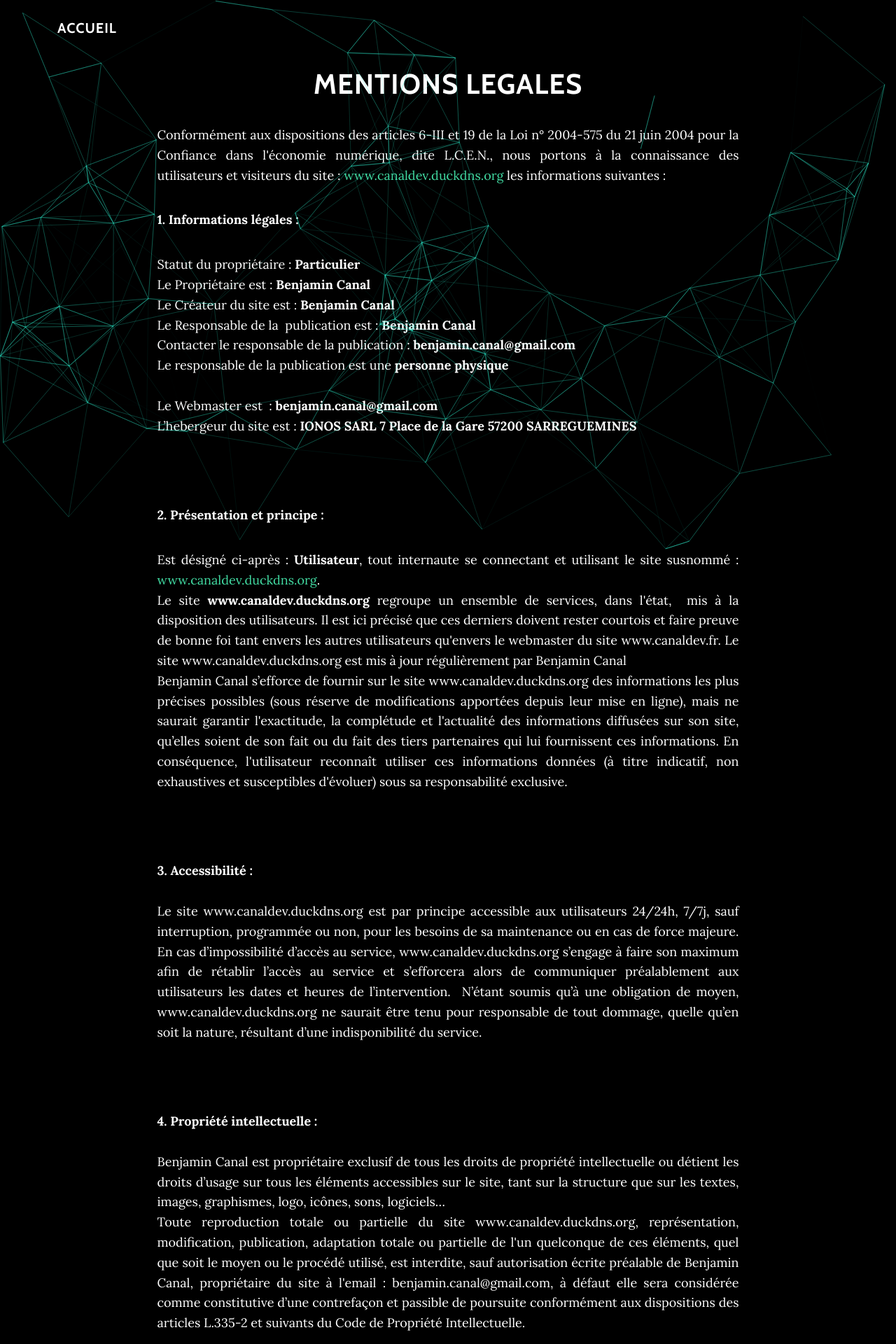
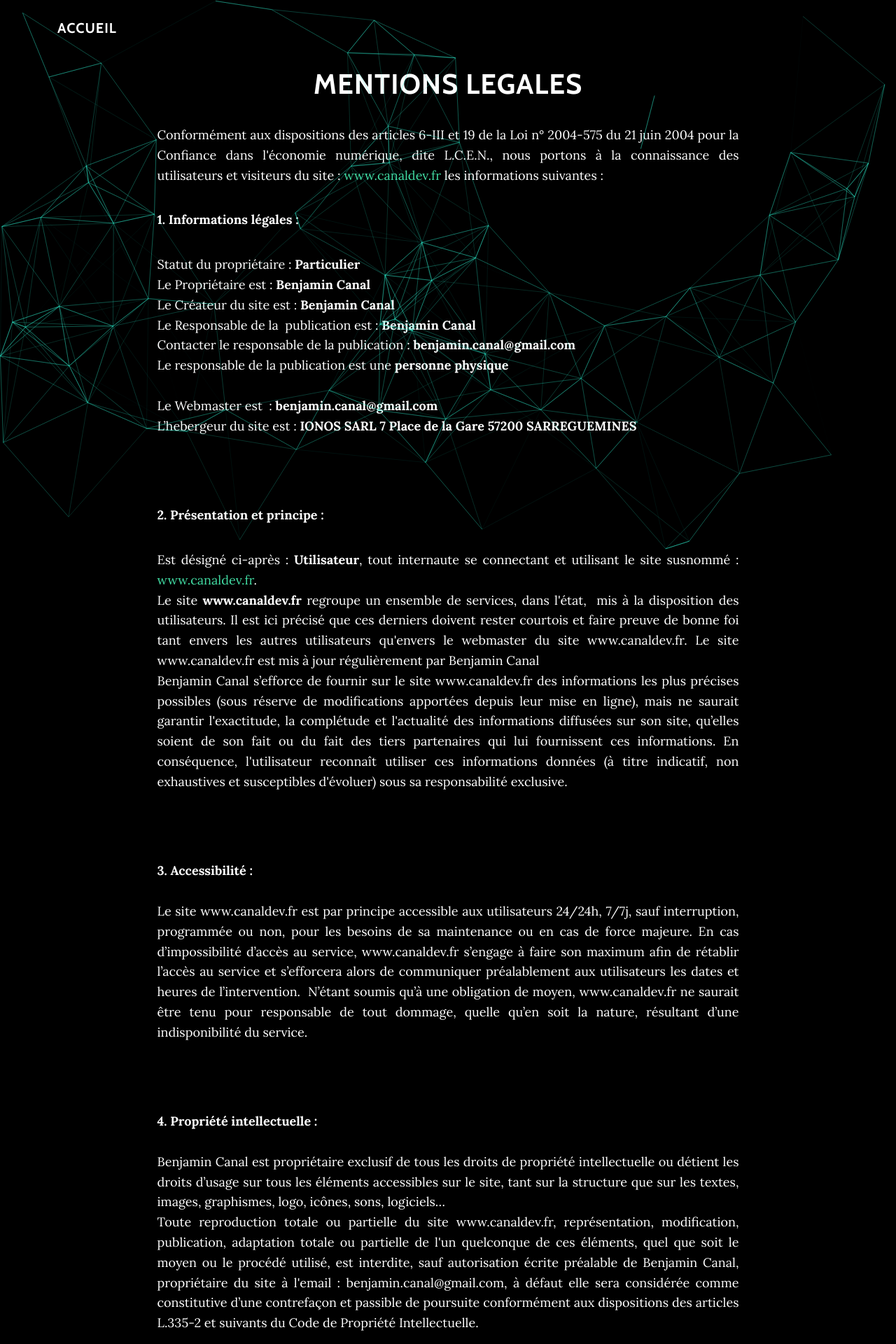
Before and after one commit to benjamin-canal/portfolio, a Symfony app: template templates/front/main/legal-mentions.html.twig in a window 1280 px wide. Shown: the top 1920 px of the page at 70% size. Run offline with Twig, Linux system fonts and the light colour scheme; the template is opened without the code that fills it, so the values that code supplies are empty; some libraries are stand-ins or nearby versions.

Commit message:
update home

```diff
--- a/templates/base.html.twig
+++ b/templates/base.html.twig
@@ -4,7 +4,7 @@
         <meta charset="UTF-8">
         <meta name="viewport" content="width=device-width, initial-scale=1">
         <title>{% block title %}Welcome!{% endblock %}</title>
-        <link rel="icon" type="image/png" href="../public/assets/img/logo.png" />
+        <link rel="icon" type="image/png" href="../public/assets/img/{{ (app.request.get('_route') == 'home' and 'legal-mentions') ? 'logo.png' : 'email.png' }}" />
         <link rel="stylesheet" href="../public/assets/styles/app.css">
         <link rel="stylesheet" href="../public/assets/bootstrap/css/bootstrap.min.css">
         <link rel="stylesheet" href="https://fonts.googleapis.com/css?family=Lora:400,700,400italic,700italic&amp;display=swap">
--- a/templates/email/email-response.html.twig
+++ b/templates/email/email-response.html.twig
@@ -615,7 +615,7 @@ Benjamin Canal.</p>
                     <tbody>
                         <tr>
                             <td align="center" valign="middle" class="mcnButtonContent" style="font-family: Helvetica; font-size: 14px; padding: 18px;">
-                                <a class="mcnButton " title="RETOUR AU SITE" href="http://www.canaldev.fr" target="_blank" style="font-weight: bold;letter-spacing: -0.5px;line-height: 100%;text-align: center;text-decoration: none;color: #FFFFFF;">RETOUR AU SITE</a>
+                                <a class="mcnButton " title="RETOUR AU SITE" href="https://www.canaldev.fr" target="_blank" style="font-weight: bold;letter-spacing: -0.5px;line-height: 100%;text-align: center;text-decoration: none;color: #FFFFFF;">RETOUR AU SITE</a>
                             </td>
                         </tr>
                     </tbody>
--- a/templates/front/main/home.html.twig
+++ b/templates/front/main/home.html.twig
@@ -24,6 +24,8 @@
                 <h1>À propos</h1>
                 <p>Il y a peu de temps encore, j'occupais un poste de chargé de production dans l'évènementiel audiovisuel. Après y avoir consacré beaucoup d'énergie, j'ai décidé de changer de voie et de commencer une nouvelle carrière de développeur web &#129299.</p>
                 <p>J'aurais pu m'initier au code en autodidacte mais j'ai préféré faire appel à des pros pour réussir cette reconversion. J'ai donc suivi une formation intensive, et pas n'importe laquelle (la meilleure en toute objectivité), celle dispensée par <a href="https://oclock.io/formations/developpeur-web" target="blank">O'clock</a>. J'ai officiellement commencé à coder en janvier 2022 avec la promotion Boson (la meilleure aussi évidemment), pour finir en juillet de la même année.</p>
+                <p>Etant plus en accord avec moi même quand je bascule du coté obscure, j'ai choisi la spécialisation Symfony en fin de formation. J'ai un profile qui penche plutôt du côté Backend, mais j'aime aussi me laisser séduire par la lumière et coder sur la partie Frontend.</p>
+                <p>Je reste avant tout curieux et je souhaite acquérir le plus de compétences possibles, je suis donc ouvert à tous les langages et technologies (dans les limites du raisonnables tout de même).</p>
                 <a class="btn btn-link btn-circle" role="button" href="#projets"><i class="fa fa-angle-double-down animated"></i></a>
             </div>
         </div>
--- a/templates/front/main/legal-mentions.html.twig
+++ b/templates/front/main/legal-mentions.html.twig
@@ -10,7 +10,7 @@
 
             <h1 style="text-align:center">MENTIONS LEGALES</h1>
 
-            <p style="text-align:justify">Conformément aux dispositions des articles 6-III et 19 de la Loi n° 2004-575 du 21 juin 2004 pour la Confiance dans l'économie numérique, dite L.C.E.N., nous portons à la connaissance des utilisateurs et visiteurs du site : <a href="http://www.canaldev.duckdns.org/" target="_blank">www.canaldev.duckdns.org</a> les informations suivantes :</p>
+            <p style="text-align:justify">Conformément aux dispositions des articles 6-III et 19 de la Loi n° 2004-575 du 21 juin 2004 pour la Confiance dans l'économie numérique, dite L.C.E.N., nous portons à la connaissance des utilisateurs et visiteurs du site : <a href="http://www.canaldev.fr/" target="_blank">www.canaldev.fr</a> les informations suivantes :</p>
 
             <p style="text-align:justify"><strong>1. Informations légales :</strong></p>
 
@@ -28,30 +28,30 @@
 
             <p style="text-align:justify"><strong>2. Présentation et principe :</strong></p>
 
-            <p style="text-align:justify">Est désigné ci-après : <strong>Utilisateur</strong>, tout internaute se connectant et utilisant le site susnommé : <a href="http://www.canaldev.duckdns.org" target="_blank">www.canaldev.duckdns.org</a>.<br>
-            Le site <strong>www.canaldev.duckdns.org</strong><strong> </strong>regroupe un ensemble de services, dans l'état,&nbsp; mis à la disposition des utilisateurs. Il est ici précisé que ces derniers doivent rester courtois et faire preuve de bonne foi tant envers les autres utilisateurs qu'envers le webmaster du site www.canaldev.fr. Le site www.canaldev.duckdns.org est mis à jour régulièrement par Benjamin Canal<br>
-            Benjamin Canal s’efforce de fournir sur le site www.canaldev.duckdns.org des informations les plus précises possibles (sous réserve de modifications apportées depuis leur mise en ligne), mais ne saurait garantir l'exactitude, la complétude et l'actualité des informations diffusées sur son site, qu’elles soient de son fait ou du fait des tiers partenaires qui lui fournissent ces informations. En conséquence, l'utilisateur reconnaît utiliser ces informations données (à titre indicatif, non exhaustives et susceptibles d'évoluer) sous sa responsabilité exclusive.</p>
+            <p style="text-align:justify">Est désigné ci-après : <strong>Utilisateur</strong>, tout internaute se connectant et utilisant le site susnommé : <a href="http://www.canaldev.fr" target="_blank">www.canaldev.fr</a>.<br>
+            Le site <strong>www.canaldev.fr</strong><strong> </strong>regroupe un ensemble de services, dans l'état,&nbsp; mis à la disposition des utilisateurs. Il est ici précisé que ces derniers doivent rester courtois et faire preuve de bonne foi tant envers les autres utilisateurs qu'envers le webmaster du site www.canaldev.fr. Le site www.canaldev.fr est mis à jour régulièrement par Benjamin Canal<br>
+            Benjamin Canal s’efforce de fournir sur le site www.canaldev.fr des informations les plus précises possibles (sous réserve de modifications apportées depuis leur mise en ligne), mais ne saurait garantir l'exactitude, la complétude et l'actualité des informations diffusées sur son site, qu’elles soient de son fait ou du fait des tiers partenaires qui lui fournissent ces informations. En conséquence, l'utilisateur reconnaît utiliser ces informations données (à titre indicatif, non exhaustives et susceptibles d'évoluer) sous sa responsabilité exclusive.</p>
 
             <p style="text-align:justify">&nbsp;</p>
 
             <p style="text-align:justify"><strong>3. Accessibilité :</strong><br>
             <br>
-            Le site www.canaldev.duckdns.org est par principe accessible aux utilisateurs 24/24h, 7/7j, sauf interruption, programmée ou non, pour les besoins de sa maintenance ou en cas de force majeure. En cas d’impossibilité d’accès au service, www.canaldev.duckdns.org s’engage à faire son maximum afin de rétablir l’accès au service et s’efforcera alors de communiquer préalablement aux utilisateurs les dates et heures de l’intervention.&nbsp; N’étant soumis qu’à une obligation de moyen, www.canaldev.duckdns.org ne saurait être tenu pour responsable de tout dommage, quelle qu’en soit la nature, résultant d’une indisponibilité du service.</p>
+            Le site www.canaldev.fr est par principe accessible aux utilisateurs 24/24h, 7/7j, sauf interruption, programmée ou non, pour les besoins de sa maintenance ou en cas de force majeure. En cas d’impossibilité d’accès au service, www.canaldev.fr s’engage à faire son maximum afin de rétablir l’accès au service et s’efforcera alors de communiquer préalablement aux utilisateurs les dates et heures de l’intervention.&nbsp; N’étant soumis qu’à une obligation de moyen, www.canaldev.fr ne saurait être tenu pour responsable de tout dommage, quelle qu’en soit la nature, résultant d’une indisponibilité du service.</p>
 
             <p style="text-align:justify">&nbsp;</p>
 
             <p style="text-align:justify"><strong>4. Propriété intellectuelle :</strong></br>
             <br>
             Benjamin Canal est propriétaire exclusif de tous les droits de propriété intellectuelle ou détient les droits d’usage sur tous les éléments accessibles sur le site, tant sur la structure que sur les textes, images, graphismes, logo, icônes, sons, logiciels…<br>
-            Toute reproduction totale ou partielle du site www.canaldev.duckdns.org, représentation, modification, publication, adaptation totale ou partielle de l'un quelconque de ces éléments, quel que soit le moyen ou le procédé utilisé, est interdite, sauf autorisation écrite préalable de Benjamin Canal, propriétaire du site à l'email : benjamin.canal@gmail.com, à défaut elle sera considérée comme constitutive d’une contrefaçon et passible de poursuite conformément aux dispositions des articles L.335-2 et suivants du Code de Propriété Intellectuelle.</p>
+            Toute reproduction totale ou partielle du site www.canaldev.fr, représentation, modification, publication, adaptation totale ou partielle de l'un quelconque de ces éléments, quel que soit le moyen ou le procédé utilisé, est interdite, sauf autorisation écrite préalable de Benjamin Canal, propriétaire du site à l'email : benjamin.canal@gmail.com, à défaut elle sera considérée comme constitutive d’une contrefaçon et passible de poursuite conformément aux dispositions des articles L.335-2 et suivants du Code de Propriété Intellectuelle.</p>
 
             <p style="text-align:justify"><br>
 
             <p style="text-align:justify"><strong>5. Liens hypertextes et cookies :</strong><br>
             <br>
-            Le site www.canaldev.duckdns.org contient un certain nombre de liens hypertextes vers d’autres sites (partenaires, informations …) mis en place avec l’autorisation de Benjamin Canal. Cependant, Benjamin Canal n’a pas la possibilité de vérifier l'ensemble du contenu des sites ainsi visités&nbsp;et décline donc toute responsabilité de ce fait quand aux risques éventuels de contenus illicites.<br>
+            Le site www.canaldev.fr contient un certain nombre de liens hypertextes vers d’autres sites (partenaires, informations …) mis en place avec l’autorisation de Benjamin Canal. Cependant, Benjamin Canal n’a pas la possibilité de vérifier l'ensemble du contenu des sites ainsi visités&nbsp;et décline donc toute responsabilité de ce fait quand aux risques éventuels de contenus illicites.<br>
             L’utilisateur est informé que lors de ses visites sur le site www.canaldev.fr, un ou des cookies sont susceptibles de s’installer automatiquement sur son ordinateur par l'intermédiaire de son logiciel de navigation. Un cookie est un bloc de données qui ne permet pas d'identifier l'utilisateur, mais qui enregistre des informations relatives à la navigation de celui-ci sur le site.&nbsp;<br>
-            Le paramétrage du logiciel de navigation permet d’informer de la présence de cookie et éventuellement, de la refuser de la manière décrite à l’adresse suivante : <a href="http://www.cnil.fr/">www.cnil.fr</a>. L’utilisateur peut toutefois configurer le navigateur de son ordinateur pour refuser l’installation des cookies, sachant que le refus d'installation d'un cookie peut entraîner l’impossibilité d’accéder à certains services. Pour tout bloquage des cookies, tapez dans votre moteur de recherche : bloquage des cookies sous IE ou firefox et suivez les instructions en fonction de votre version.</p>
+            Le paramétrage du logiciel de navigation permet d’informer de la présence de cookie et éventuellement, de la refuser de la manière décrite à l’adresse suivante : <a href="http://www.cnil.fr/" target="_blank">www.cnil.fr</a>. L’utilisateur peut toutefois configurer le navigateur de son ordinateur pour refuser l’installation des cookies, sachant que le refus d'installation d'un cookie peut entraîner l’impossibilité d’accéder à certains services. Pour tout bloquage des cookies, tapez dans votre moteur de recherche : bloquage des cookies sous IE ou firefox et suivez les instructions en fonction de votre version.</p>
 
             <p style="text-align:justify"><br>
 
@@ -59,11 +59,11 @@
             <br>
             En France, les données personnelles sont notamment protégées par la loi n° 78-87 du 6 janvier 1978, la loi n° 2004-801 du 6 août 2004, l'article L. 226-13 du Code pénal et la Directive Européenne du 24 octobre 1995.</p>
 
-            <p style="text-align:justify">Sur le site www.canaldev.duckdns.org, Benjamin Canal ne collecte des informations personnelles ( suivant l'article 4 loi n°78-17 du 06 janvier 1978) relatives à l'utilisateur que pour le besoin de certains services proposés par le site www.canaldev.duckdns.org. L'utilisateur fournit ces informations en toute connaissance de cause, notamment lorsqu'il procède par lui-même à leur saisie. Il est alors précisé à l'utilisateur du site www.canaldev.duckdns.org l’obligation ou non de fournir ces informations.<br>
-            Conformément aux dispositions des articles 38 et suivants de la loi 78-17 du 6 janvier 1978 relative à l’informatique, aux fichiers et aux libertés, tout utilisateur dispose d’un droit d’accès, de rectification, de suppression et d’opposition aux données personnelles le concernant. Pour l’exercer, adressez votre demande à www.canaldev.duckdns.org par email : <strong><a href="mailto:benjamin.canal@gmail.com?subject=Contact%20%C3%AF%C2%BF%C2%BD%20partir%20des%20mentions%20l%C3%AF%C2%BF%C2%BDgales%20via%20le%20site%20www.canaldev.duckdns.org">benjamin.canal@gmail.com</a></strong> ou&nbsp;par écrit&nbsp;dûment signée, accompagnée d’une copie du titre d’identité avec signature du titulaire de la pièce, en précisant l’adresse à laquelle la réponse doit être envoyée.</p>
+            <p style="text-align:justify">Sur le site www.canaldev.fr, Benjamin Canal ne collecte des informations personnelles ( suivant l'article 4 loi n°78-17 du 06 janvier 1978) relatives à l'utilisateur que pour le besoin de certains services proposés par le site www.canaldev.fr. L'utilisateur fournit ces informations en toute connaissance de cause, notamment lorsqu'il procède par lui-même à leur saisie. Il est alors précisé à l'utilisateur du site www.canaldev.fr l’obligation ou non de fournir ces informations.<br>
+            Conformément aux dispositions des articles 38 et suivants de la loi 78-17 du 6 janvier 1978 relative à l’informatique, aux fichiers et aux libertés, tout utilisateur dispose d’un droit d’accès, de rectification, de suppression et d’opposition aux données personnelles le concernant. Pour l’exercer, adressez votre demande à www.canaldev.fr par email : <strong><a href="mailto:benjamin.canal@gmail.com?subject=Contact%20%C3%AF%C2%BF%C2%BD%20partir%20des%20mentions%20l%C3%AF%C2%BF%C2%BDgales%20via%20le%20site%20www.canaldev.fr">benjamin.canal@gmail.com</a></strong> ou&nbsp;par écrit&nbsp;dûment signée, accompagnée d’une copie du titre d’identité avec signature du titulaire de la pièce, en précisant l’adresse à laquelle la réponse doit être envoyée.</p>
 
-            <p style="text-align:justify">Aucune information personnelle de l'utilisateur du site www.canaldev.fr n'est publiée à l'insu de l'utilisateur, échangée, transférée, cédée ou vendue sur un support quelconque à des tiers. Seule l'hypothèse du rachat du site www.canaldev.fr et de ses droits autorise Benjamin Canal à transmettre les dites informations à l'éventuel acquéreur qui serait à son tour tenu&nbsp;à la même obligation de conservation et de modification des données vis à vis de l'utilisateur du site www.canaldev.duckdns.org.<br>
-            Le site www.canaldev.duckdns.org est en conformité avec le RGPD voir notre politique RGPD&nbsp; www.canaldev.duckdns.org</p>
+            <p style="text-align:justify">Aucune information personnelle de l'utilisateur du site www.canaldev.fr n'est publiée à l'insu de l'utilisateur, échangée, transférée, cédée ou vendue sur un support quelconque à des tiers. Seule l'hypothèse du rachat du site www.canaldev.fr et de ses droits autorise Benjamin Canal à transmettre les dites informations à l'éventuel acquéreur qui serait à son tour tenu&nbsp;à la même obligation de conservation et de modification des données vis à vis de l'utilisateur du site www.canaldev.fr.<br>
+            Le site www.canaldev.fr est en conformité avec le RGPD voir notre politique RGPD&nbsp; www.canaldev.fr</p>
 
             <p style="text-align:justify">Les bases de données sont protégées par les dispositions de la loi du 1er juillet 1998 transposant la directive 96/9 du 11 mars 1996 relative à la protection juridique des bases de données.</p>
        </div>
```
Also changed, not shown: public/assets/img/email.png (added).
